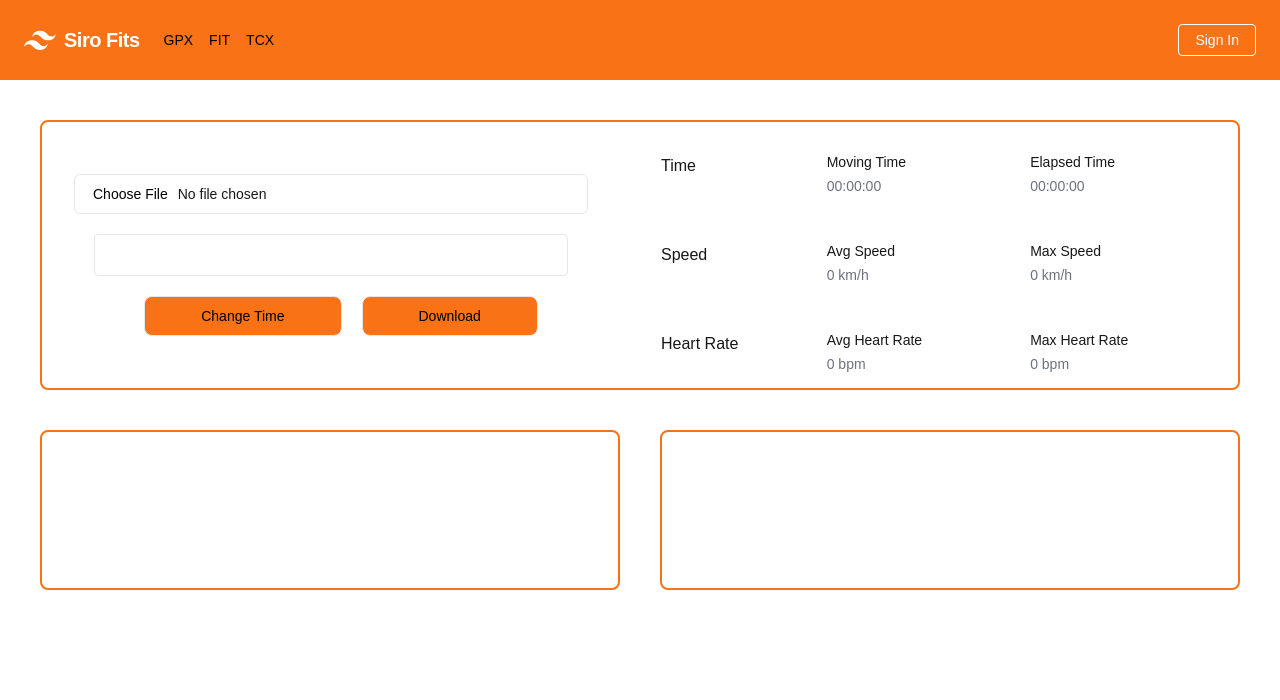
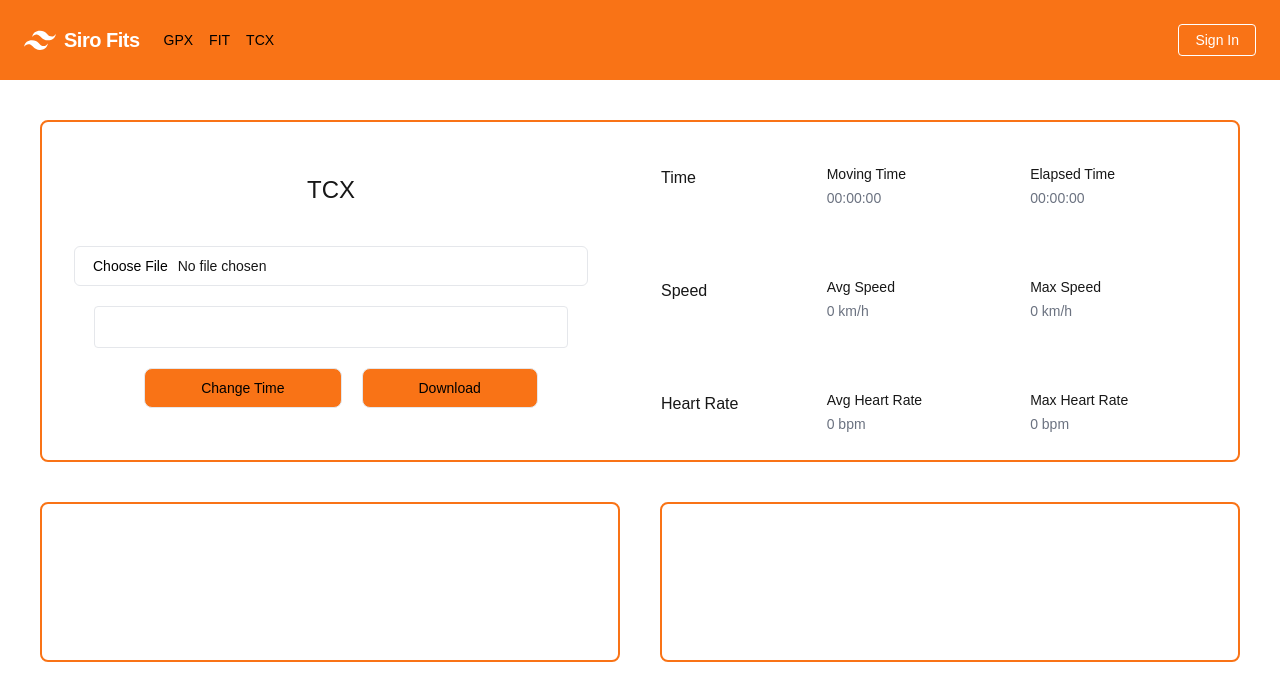
Before and after one commit to SiroDaves/SiroFits, a Next.js app: page / in a window 1280 px wide. Shown: the top 700 px of the page. Built offline with nearby package versions, Linux system fonts and the light colour scheme.

Commit message:
adding title to TXC container

```diff
--- a/app/page.tsx
+++ b/app/page.tsx
@@ -5,6 +5,7 @@ export default function Home() {
   return (
     <section>
       <div className="border-solid rounded-lg border-2 border-orange-500 m-10">
+
         <div className="grid grid-cols-1 sm:grid-cols-2 lg:grid-cols-3 gap-y-10 gap-3">
           <div className="col-span-3 grid md:grid-cols-2 gap-10">
             <TcxTimeChanger />
--- a/components/tcx/time_changer.tsx
+++ b/components/tcx/time_changer.tsx
@@ -85,6 +85,10 @@ const TcxTimeChanger: React.FC = () => {
       <Form {...form}>
         <form onSubmit={form.handleSubmit(async () => { })} className="w-full p-8">
 
+          <h3 className="text-2xl text-primary p-5 rounded-md text-center flex justify-center items-center">
+            TCX
+          </h3>
+
           <div className="mt-5">
             <FormField
               control={form.control}
```
Lines whose indentation alone changed are shown as unchanged.
